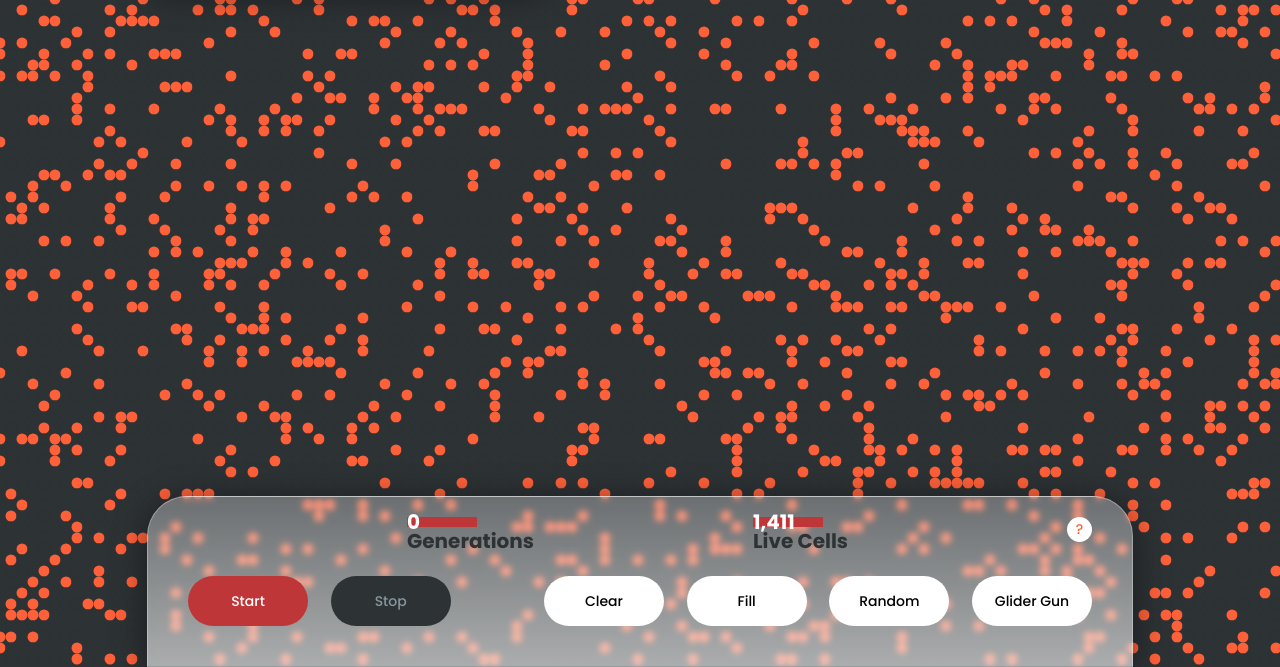
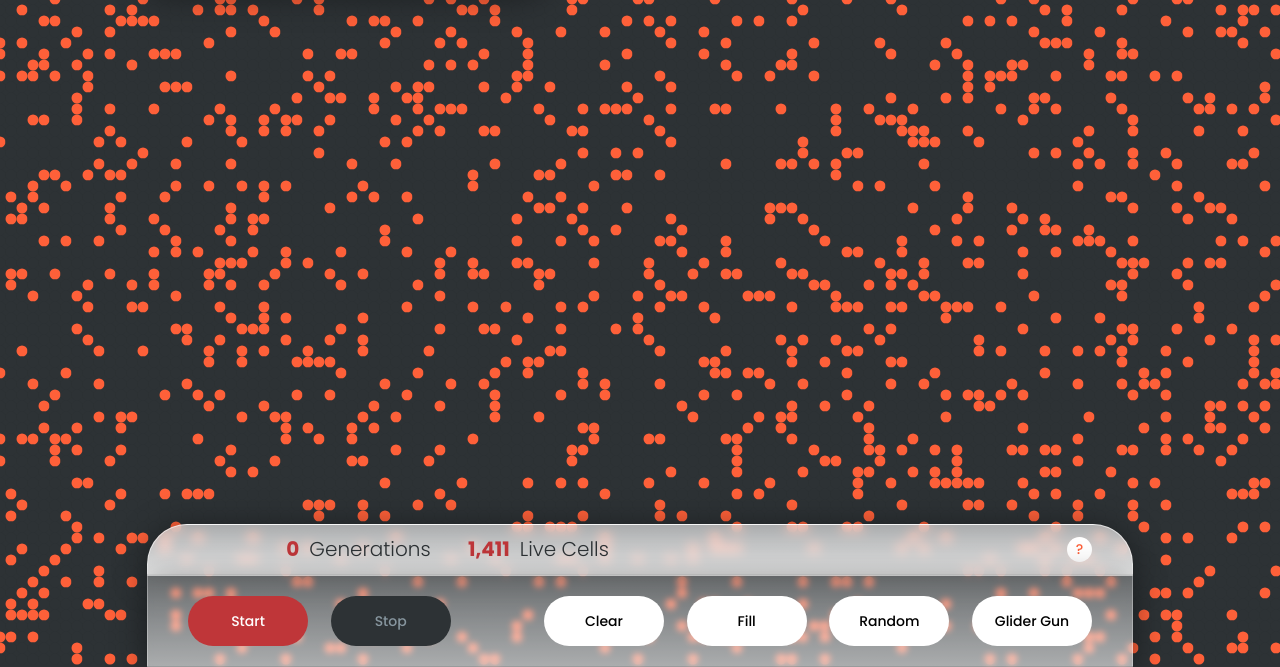
Before and after one commit to Mofunkles/game-of-life, a website built with Parcel: page src/index.html in a window 1280 px wide. Shown: the part 133-800 px from the top of the page. Built offline with nearby package versions, Linux system fonts and the light colour scheme.

Commit message:
statistic panel rework

```diff
--- a/src/js/model.js
+++ b/src/js/model.js
@@ -24,6 +24,8 @@ export const state = {
 };
 
 const resetGrid = function () {
+  state.canvas.context = null;
+  state.canvas.paths = [];
   state.grid.cells = [];
   state.grid.cellsBuffer = [];
   state.grid.cellNeighboursMap = [];
--- a/src/sass/layout/_footer.scss
+++ b/src/sass/layout/_footer.scss
@@ -1,37 +1,50 @@
 .control-panel {
   grid-column: center-start / center-end;
   grid-row: bottom-start / bottom-end;
+
   z-index: 20;
-
-  @include glassmorphism(0.3);
   border-top-left-radius: 4rem;
   border-top-right-radius: 4rem;
-  padding: 2rem 4rem 4rem 4rem;
   position: relative;
 
   @include responsive(large) {
     border-radius: 0;
-    padding: 2rem;
-  }
-
-  @include responsive(small) {
-    padding: 2rem 1rem;
   }
 
   &__statistics {
+    @include glassmorphism(0.6);
+    border-top-left-radius: 4rem;
+    border-top-right-radius: 4rem;
+    z-index: 21;
+    padding: 1rem 4rem;
+
     display: grid;
     grid-template-columns: 1fr auto;
-    margin-bottom: 2rem;
+    align-items: center;
+
+    @include responsive(large) {
+      border-radius: 0;
+    }
+
+    @include responsive(medium) {
+      padding: 0.5rem 2rem;
+    }
   }
 
   &__text {
     display: flex;
-    justify-content: space-evenly;
   }
 
   &__buttons {
+    @include glassmorphism(0.3);
+    padding: 2rem 4rem;
+
     display: grid;
     grid-template-columns: auto 1fr auto;
+
+    @include responsive(medium) {
+      padding: 1rem 2rem;
+    }
 
     & .button:not(:first-child) {
       margin-left: 2rem;
@@ -75,31 +88,24 @@
 
 .statistic {
   font-size: 2rem;
-  font-weight: 700;
-  text-align: center;
+  font-weight: 300;
+  text-align: left;
+
+  display: grid;
+  grid-template-columns: 1fr 1fr;
+
+  @include responsive(small) {
+    font-size: 1.2rem;
+  }
 
   @include responsive(medium) {
-    font-size: 1.6rem;
-  }
-
-  @include responsive(small) {
-    font-size: 1.4rem;
+    font-size: 1.2rem;
   }
 
   &--number {
-    display: block;
-    line-height: 0.5;
-    text-align: left;
-    width: 7rem;
-    background-color: rgb(var(--primary-color));
-    color: rgb(var(--light-color));
-
-    @include responsive(medium) {
-      line-height: 0.4;
-    }
-
-    @include responsive(medium) {
-      line-height: 0.35;
-    }
+    color: rgb(var(--primary-color));
+    font-weight: 700;
+    text-align: right;
+    margin-right: 1rem;
   }
 }
```
Also changed, not shown: src/index.html (+2 -2 lines), src/js/controller.js (+0 -11 lines), src/css/style.css, 1 other file.
